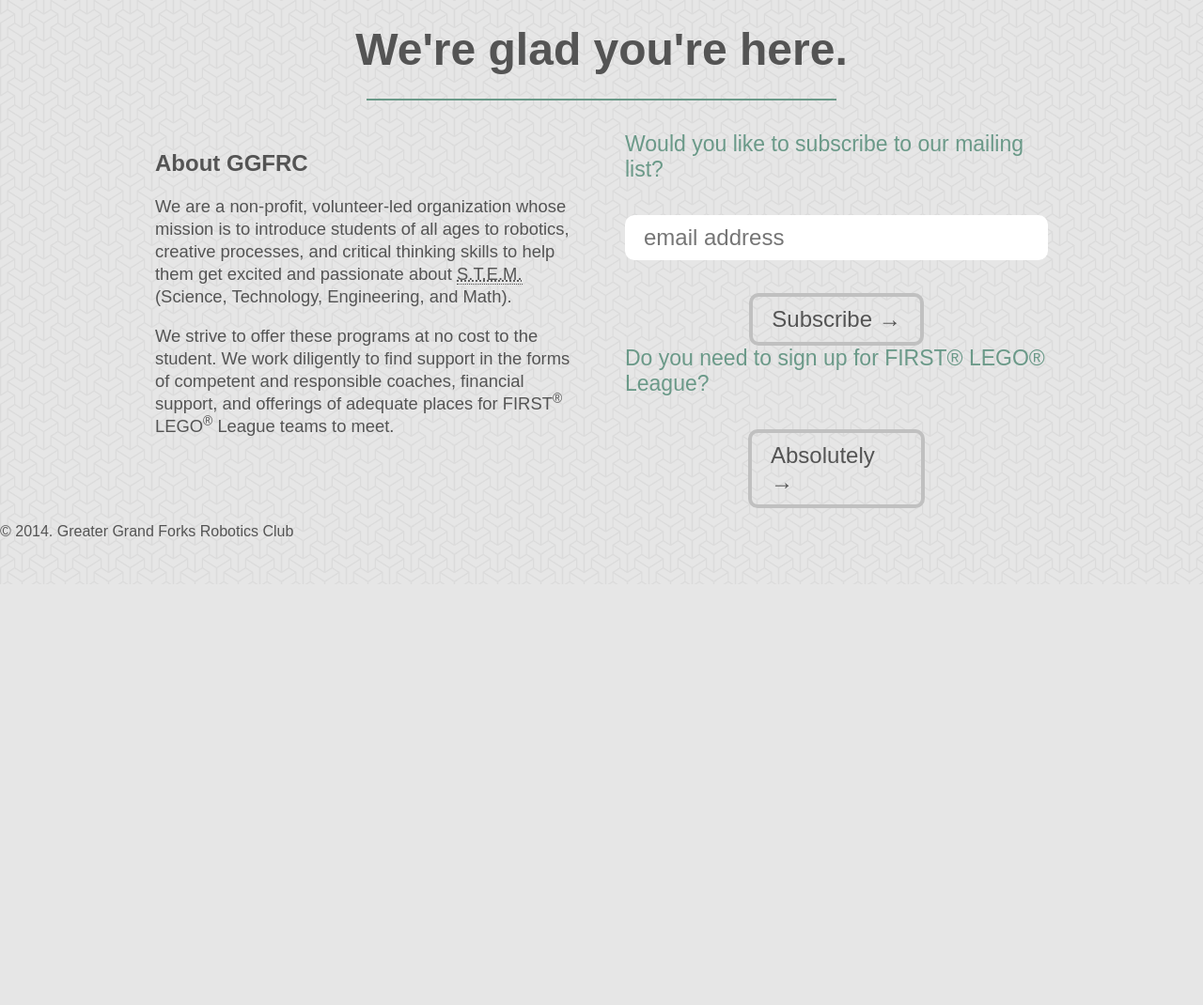
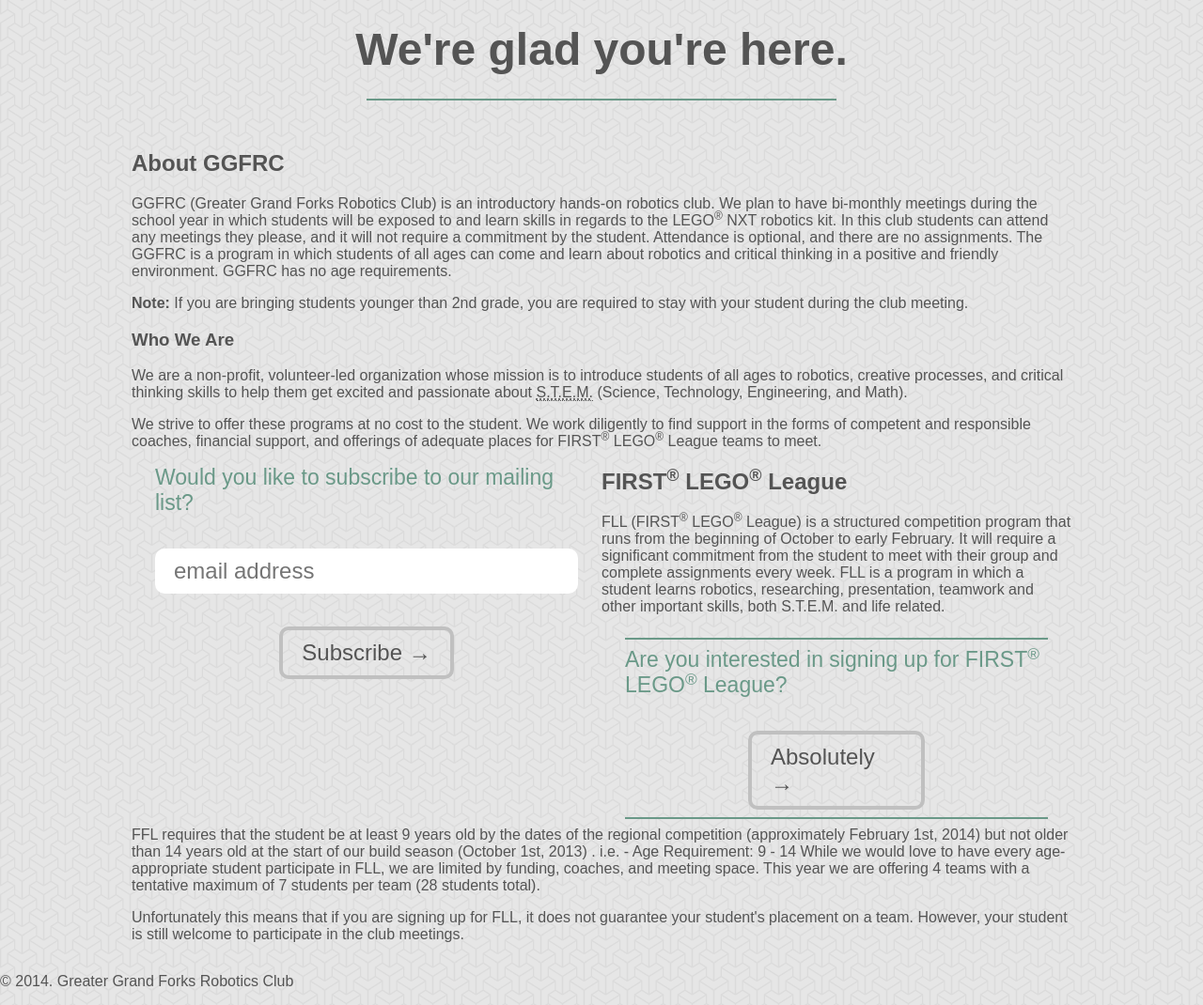
Before and after one commit to TeamSkosh/ggfrc, a Flask app: page / in a window 1280 px wide. Shown: the part 178-1248 px from the top of the page at 94% size. Before the commit the page ends 749 px from the top, so only its background shows below. Run offline with Flask 2, Linux system fonts and the light colour scheme; some libraries are stand-ins or nearby versions.

Commit message:
Adjust two-column layout and add more FLL information.

```diff
--- a/templates/home.html
+++ b/templates/home.html
@@ -1,18 +1,23 @@
 {% extends "base.html" %}
 
 {% block greeting %}
-    We're&nbsp;glad&nbsp;you're&nbsp;here.
+    We're glad you're here.
 {% endblock %}
 
 {% block content %}
     <div class="container group">
-        <div class="about">
+        <div class="left-about">
             <h2>About GGFRC</h2>
+
+            <p>GGFRC (Greater Grand Forks Robotics Club) is an introductory hands-on robotics club.  We plan to have bi-monthly meetings during the school year in which students will be exposed to and learn skills in regards to the LEGO<sup>&reg;</sup> NXT robotics kit.  In this club students can attend any meetings they please, and it will not require a commitment by the student.  Attendance is optional, and there are no assignments.  The GGFRC is a program in which students of all ages can come and learn about robotics and critical thinking in a positive and friendly environment. GGFRC has no age requirements.
+
+            <p class="note"><strong>Note:</strong> If you are bringing students younger than 2nd grade, you are required to stay with your student during the club meeting.</p>
+
+            <h3>Who We Are</h3>
 
             <p>We are a non-profit, volunteer-led organization whose mission is to introduce students of all ages to robotics, creative processes, and critical thinking skills to help them get excited and passionate about <abbr title="Science, Technology, Engineering, and Math">S.T.E.M.</abbr> (Science, Technology, Engineering, and Math).</p>
 
             <p>We strive to offer these programs at no cost to the student.  We work diligently to find support in the forms of competent and responsible coaches, financial support, and offerings of adequate places for FIRST<sup>&reg;</sup> LEGO<sup>&reg;</sup> League teams to meet.</p>
-        </div>
 
             <div class="mailing-list">
                 <div id="mc_embed_signup">
@@ -28,12 +33,26 @@
                     </form>
                 </div>
             </div>
+        </div>
+
+        <div class="fll-about">
+            <h2>FIRST<sup>&reg;</sup> LEGO<sup>&reg;</sup> League</h2>
+
+            <p>FLL (FIRST<sup>&reg;</sup> LEGO<sup>&reg;</sup> League) is a structured competition program that runs from the beginning of October to early February.  It will require a significant commitment from the student to meet with their group and complete assignments every week.  FLL is a program in which a student learns robotics, researching, presentation, teamwork and other important skills, both S.T.E.M. and life related.</p>
 
             <div class="fll-signup">
-            <p>Do you need to sign up for FIRST&reg; LEGO&reg; League?</p>
+                <hr>
+                <p>Are you interested in signing up for FIRST<sup>&reg;</sup> LEGO<sup>&reg;</sup> League?</p>
                 <div>
                     <a href="{{ url_for('fll_registration') }}">Absolutely →</a>
                 </div>
+                <hr>
+            </div>
+
+            <p>FFL requires that the student be at least 9 years old by the dates of the regional competition (approximately February 1st, 2014) but not older than 14 years old at the start of our build season (October 1st, 2013) .  i.e. - Age Requirement: 9 - 14
+            While we would love to have every age-appropriate student participate in FLL, we are limited by funding, coaches, and meeting space.  This year we are offering 4 teams with a tentative maximum of 7 students per team (28 students total).</p>
+
+            <p>Unfortunately this means that if you are signing up for FLL,  it does not guarantee your student's placement on a team.  However, your student is still welcome to participate in the club meetings.</p>
         </div>
     </div>
 {% endblock %}
```
Lines whose indentation alone changed are shown as unchanged.
